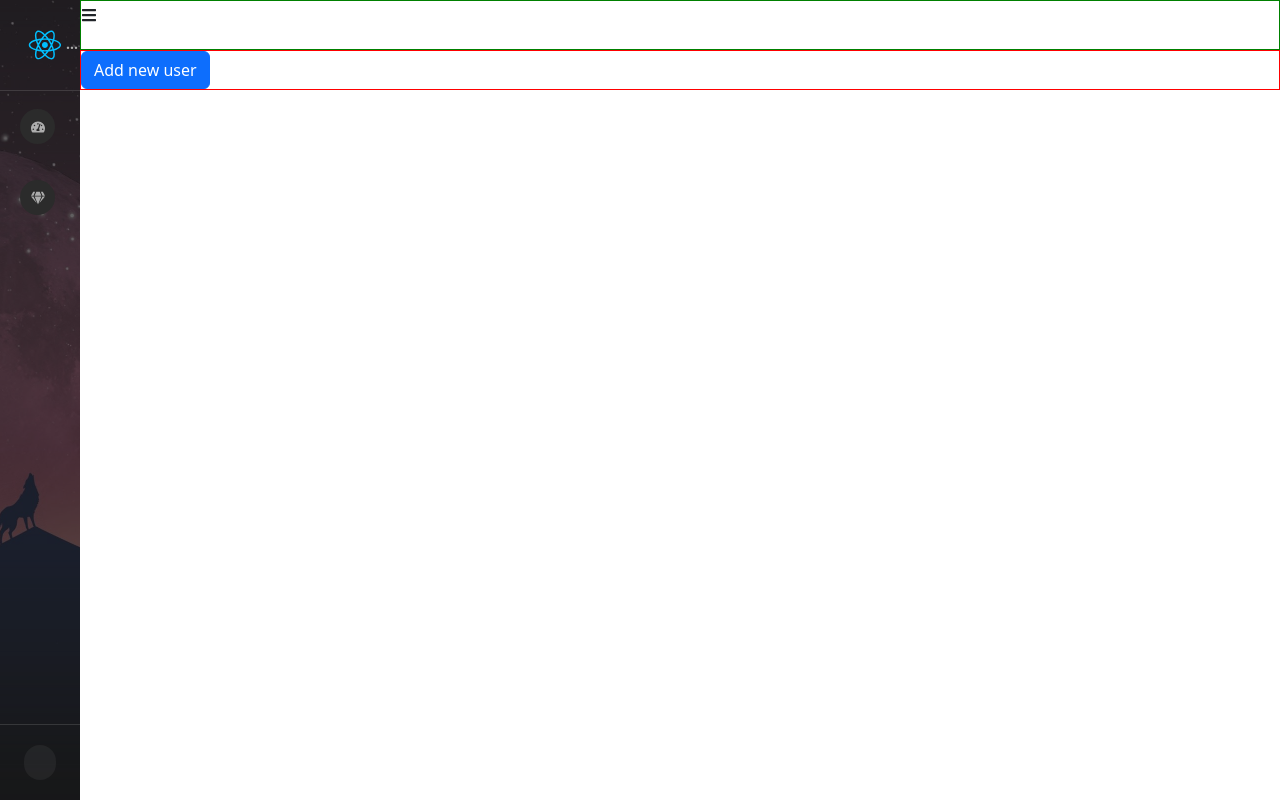
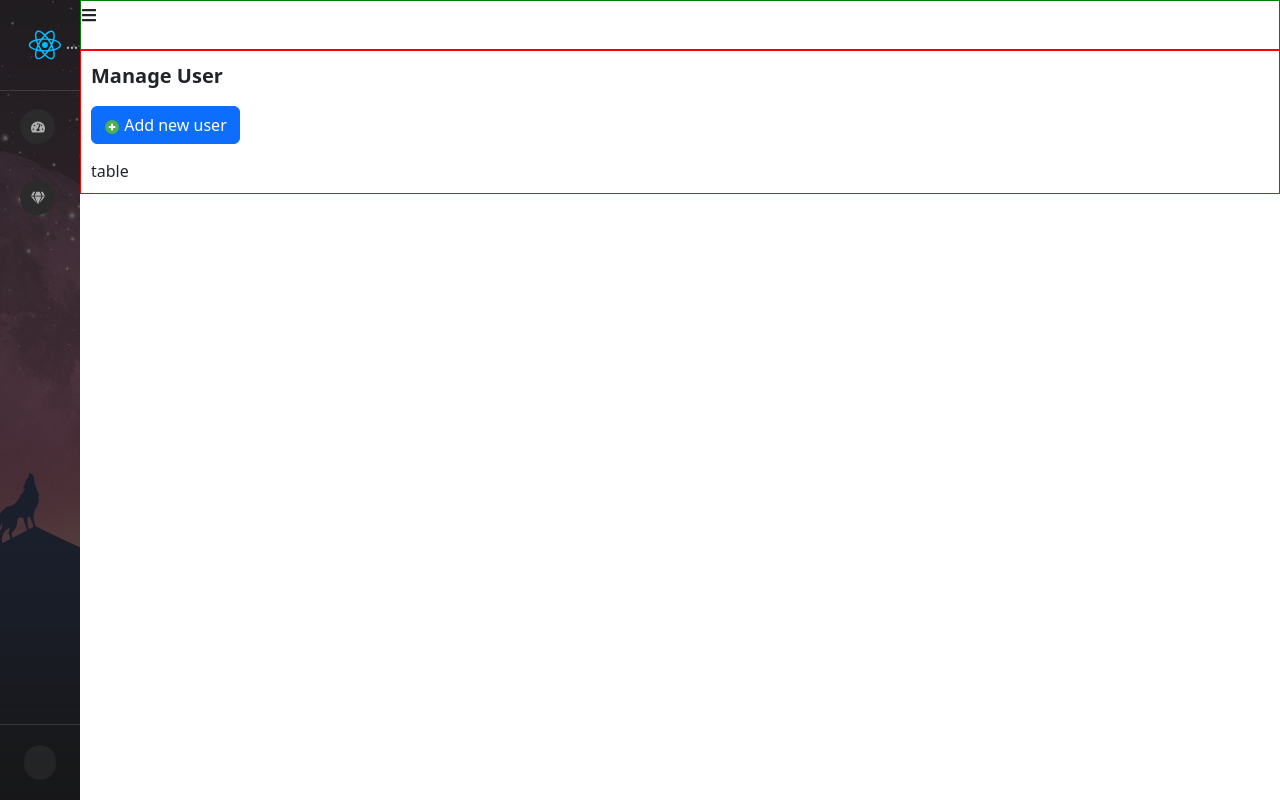
Before and after one commit to Yuh1117/learn-reactjs-newbie, a React (Create React App) app: page /admins/manage-user in a window 1280 px wide. Built offline with nearby package versions, Linux system fonts and the light colour scheme.

Commit message:
api-add-new-user

```diff
--- a/src/components/Admin/Admin.js
+++ b/src/components/Admin/Admin.js
@@ -14,7 +14,7 @@
             </div>
             <div className="admin-content">
                 <div className="admin-header">
-                <FaBars onClick={() => {setCollapsed(!collapsed)}}/>
+                    <FaBars onClick={() => {setCollapsed(!collapsed)}}/>
                 </div>
                 <div className="admin-main">
                     <Outlet />
--- a/src/components/Admin/Content/ManageUser.js
+++ b/src/components/Admin/Content/ManageUser.js
@@ -1,16 +1,25 @@
 import ModalCreateUser from "./ModalCreateUser";
 import './ManageUser.scss';
+import { FcPlus } from "react-icons/fc";
+import { useState } from "react";
 
 const ManageUser = (props) => {
+    const [showModalCreateUser, setShowModalCreateUser] = useState(false)
+
     return (
         <div className="manage-user-container">
             <div className="title">
-
+                Manage User
             </div>
             <div className="user-content">
-
+                <div className="btn-add-user">
+                    <button className="btn btn-primary" onClick={() => setShowModalCreateUser(true)}> <FcPlus/> Add new user</button>
+                </div>
+                <div className="table-user-container">
+                    table
+                </div>
             </div>
-            <ModalCreateUser />
+            <ModalCreateUser show = {showModalCreateUser} setShow = {setShowModalCreateUser}/>
         </div>
     )
 }
--- a/src/components/Admin/Content/ManageUser.scss
+++ b/src/components/Admin/Content/ManageUser.scss
@@ -1,5 +1,17 @@
 .manage-user-container {
-    .user-content {}
+    padding: 10px;
+
+    .user-content {
+        .btn-add-user {
+            margin: 15px 0;
+        }
+    }
+
+    .title {
+        font-weight: 600;
+        font-size: 20px;
+
+    }
 }
 
 .modal-add-user {
@@ -27,7 +39,8 @@
         background: #eeeeee;
         border: none;
         cursor: pointer;
-        &:hover{
+
+        &:hover {
             background-color: #dedada;
         }
     }
--- a/src/components/Admin/Content/ModalCreateUser.js
+++ b/src/components/Admin/Content/ModalCreateUser.js
@@ -1,12 +1,20 @@
+import axios from 'axios';
 import { useState } from 'react';
 import Button from 'react-bootstrap/Button';
 import Modal from 'react-bootstrap/Modal';
 import { FcPlus } from "react-icons/fc";
 
-
-const ModalCreateUser = () => {
-    const [show, setShow] = useState(false);
-    const handleClose = () => setShow(false);
+const ModalCreateUser = (props) => {
+    const { show, setShow } = props;
+    const handleClose = () => {
+        setShow(false);
+        setEmail("")
+        setPassword("")
+        setUsername("")
+        setRole("USER")
+        setImage("")
+        setPreviewImage("")
+    }
     const handleShow = () => setShow(true);
 
     const [email, setEmail] = useState("")
@@ -22,12 +30,32 @@
             setImage(event.target.files[0])
         }
     }
+
+    const handleSubmitCreateUser = async () => {
+        //validate
+
+        //call apis
+        // let data = {
+        //     email: email,
+        //     password: password,
+        //     username: username,
+        //     role: role,
+        //     usesrImage: image
+        // }
+
+        const data = new FormData();
+        data.append('email', email);
+        data.append('password', password);
+        data.append('username', username);
+        data.append('role', role);
+        data.append('userImage', image);
+
+        let respond = await axios.post('http://localhost:8081/api/v1/participant', data)
+        console.log(respond)
+    }
+
     return (
         <>
-            <Button variant="primary" onClick={handleShow}>
-                Add new user
-            </Button>
-
             <Modal show={show} onHide={handleClose} size='xl' backdrop="static" className='modal-add-user'>
                 <Modal.Header closeButton>
                     <Modal.Title>Add new user</Modal.Title>
@@ -68,7 +96,7 @@
                     <Button variant="secondary" onClick={handleClose}>
                         Close
                     </Button>
-                    <Button variant="primary" onClick={handleClose}>
+                    <Button variant="primary" onClick={handleSubmitCreateUser}>
                         Add
                     </Button>
                 </Modal.Footer>
```
